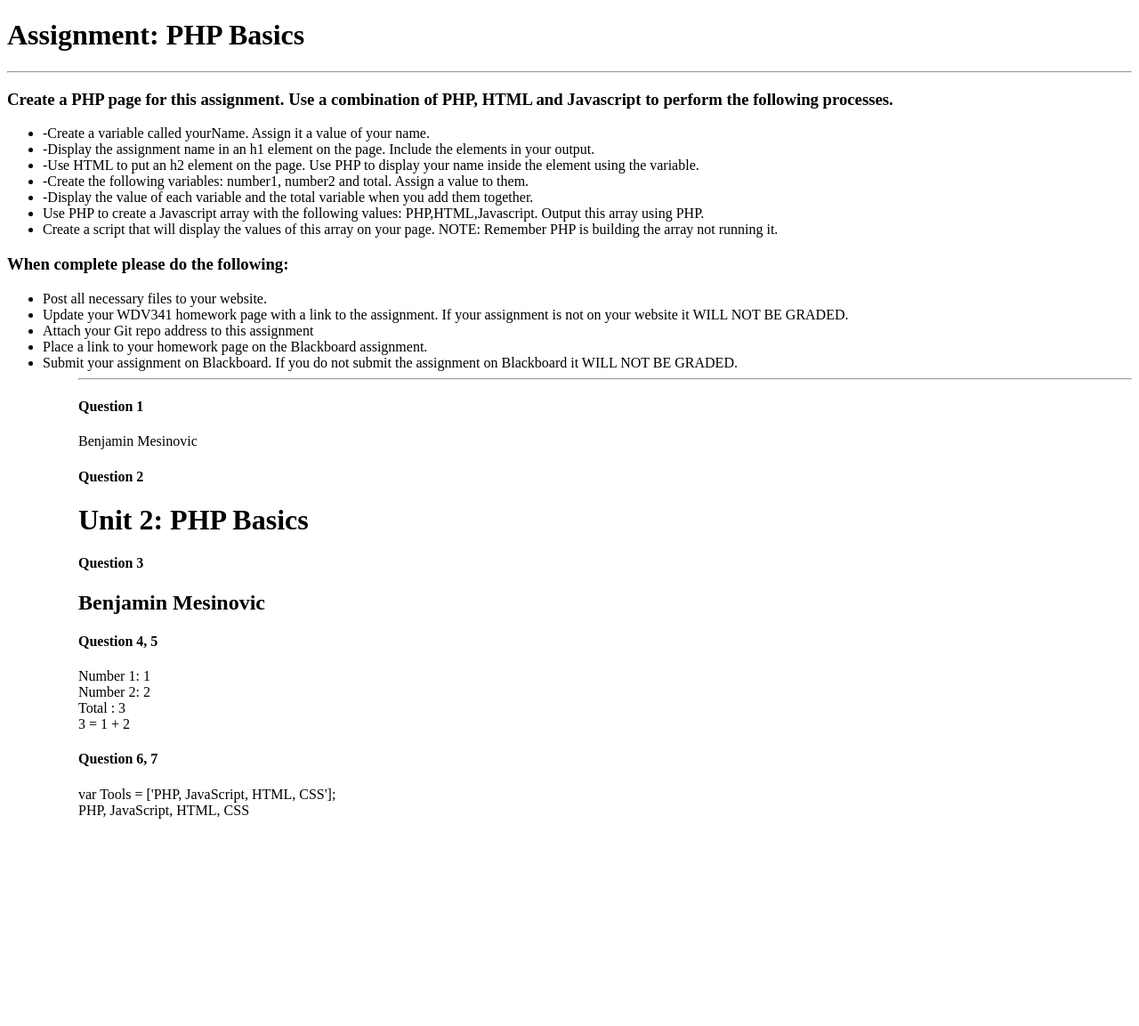
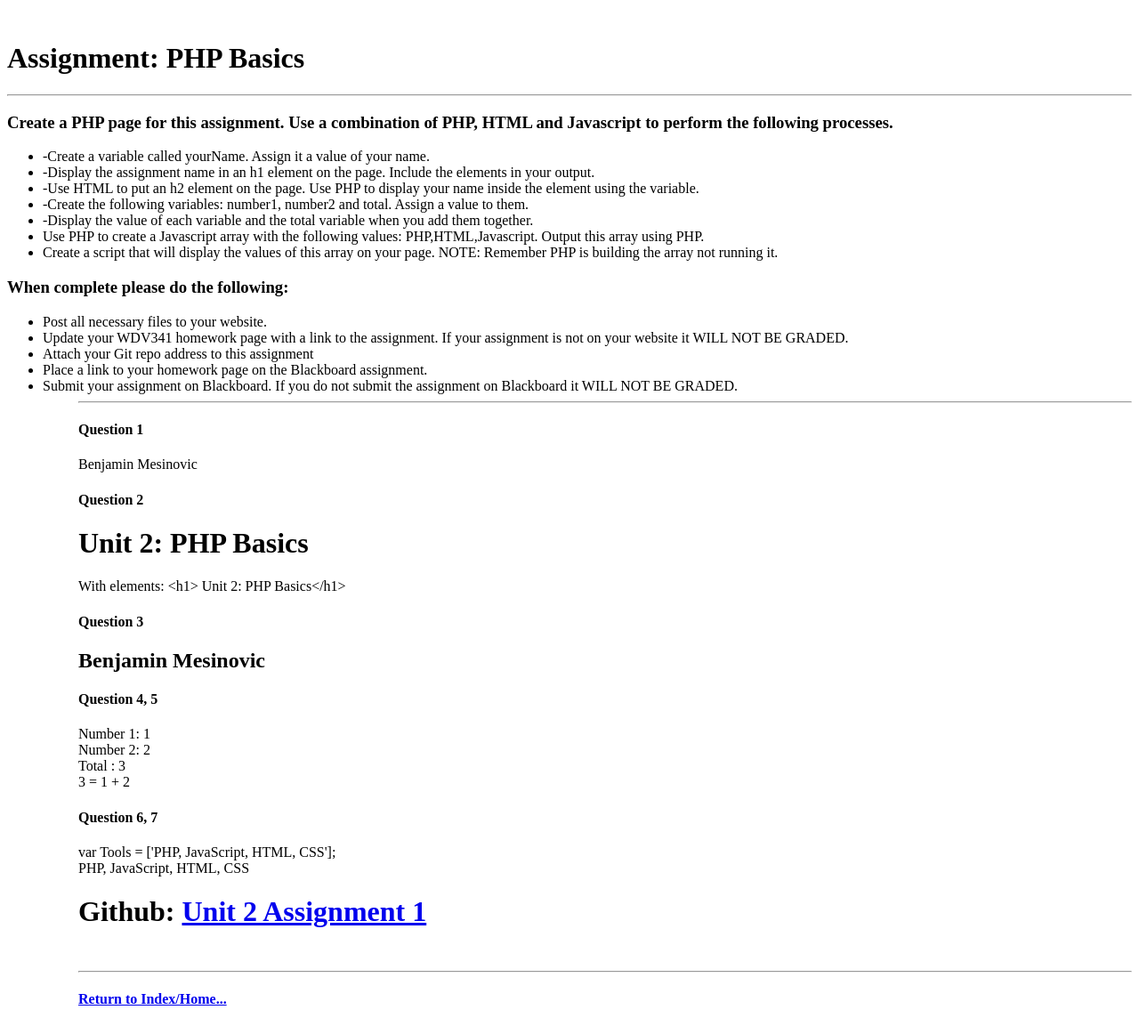
Before and after one commit to BMESI/wdv341, a PHP site: the page made by U2A1 - PHP Basics - Ben Mesinovic.php in a window 1280 px wide. Shown: the whole page at 89% size. Before the commit the page ends 920 px from the top, so only its background shows below. Run offline with PHP 8.4, Linux system fonts and the light colour scheme.

Commit message:
Adding Unit 2 work

```diff
--- a/U2A1 - PHP Basics - Ben Mesinovic.php
+++ b/U2A1 - PHP Basics - Ben Mesinovic.php
@@ -1,4 +1,4 @@
-<!DOCTYPE html>
+﻿<!DOCTYPE html>
 <html>
 <head>
     <meta charset="utf-8" />
@@ -45,7 +45,8 @@ echo $yourName;
 //
 // Q2
 echo "<h4> Question 2 </h4>";
-echo "<h1> Unit 2: PHP Basics</h2>";
+echo "<h1> Unit 2: PHP Basics</h1>";
+echo htmlspecialchars("With elements: <h1> Unit 2: PHP Basics</h1>");
 //
 // Q3
 echo "<h4> Question 3 </h4>";
@@ -74,4 +75,6 @@ echo $script_start_tag . $JS_array . $script_end_tag;
 echo "<script>
 		document.write(Tools[0]); </script>";
 
+echo "<h1> Github: <a href='https://github.com/BMESI/wdv341/blob/master/U2A1%20-%20PHP%20Basics%20-%20Ben%20Mesinovic.php'>Unit 2 Assignment 1</a> </h1>";
+echo "</br><hr><h4>  <a href='../../index.html'>Return to Index/Home...</a></h4>";
 ?>
```
